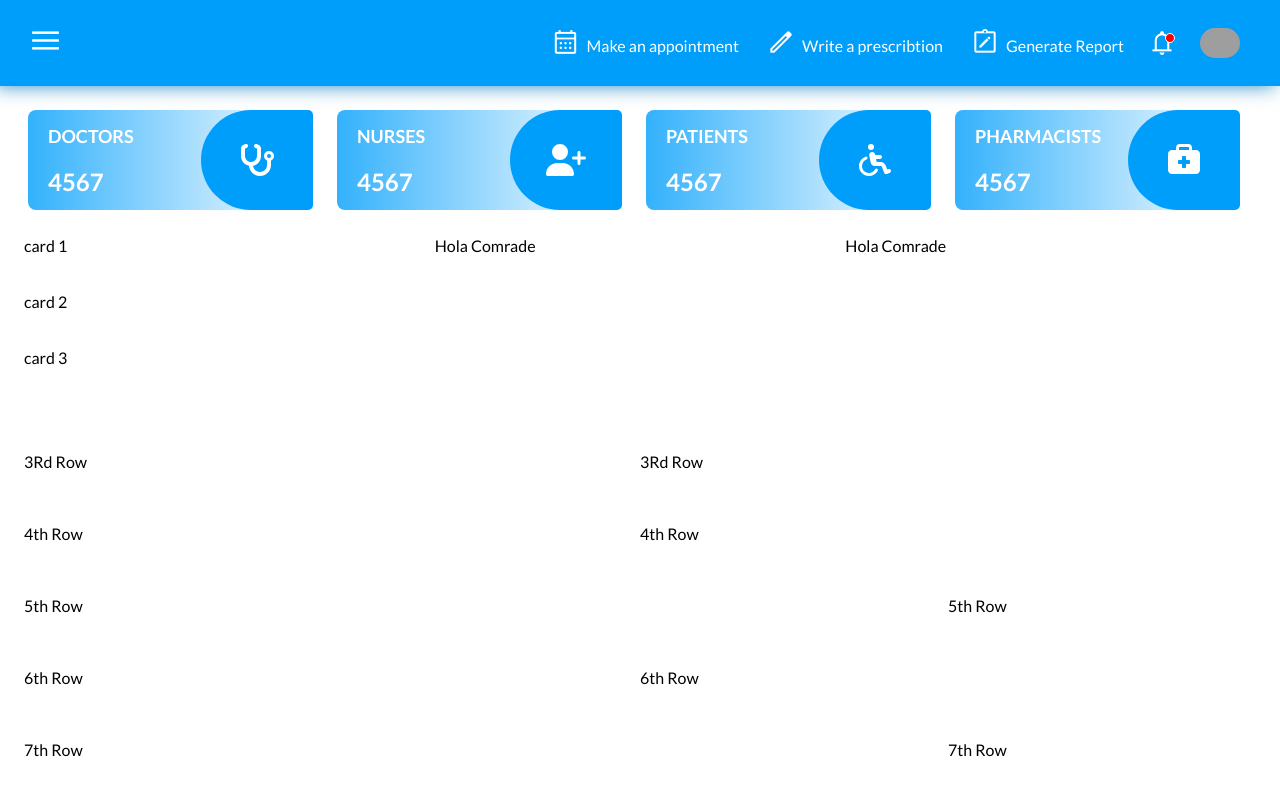
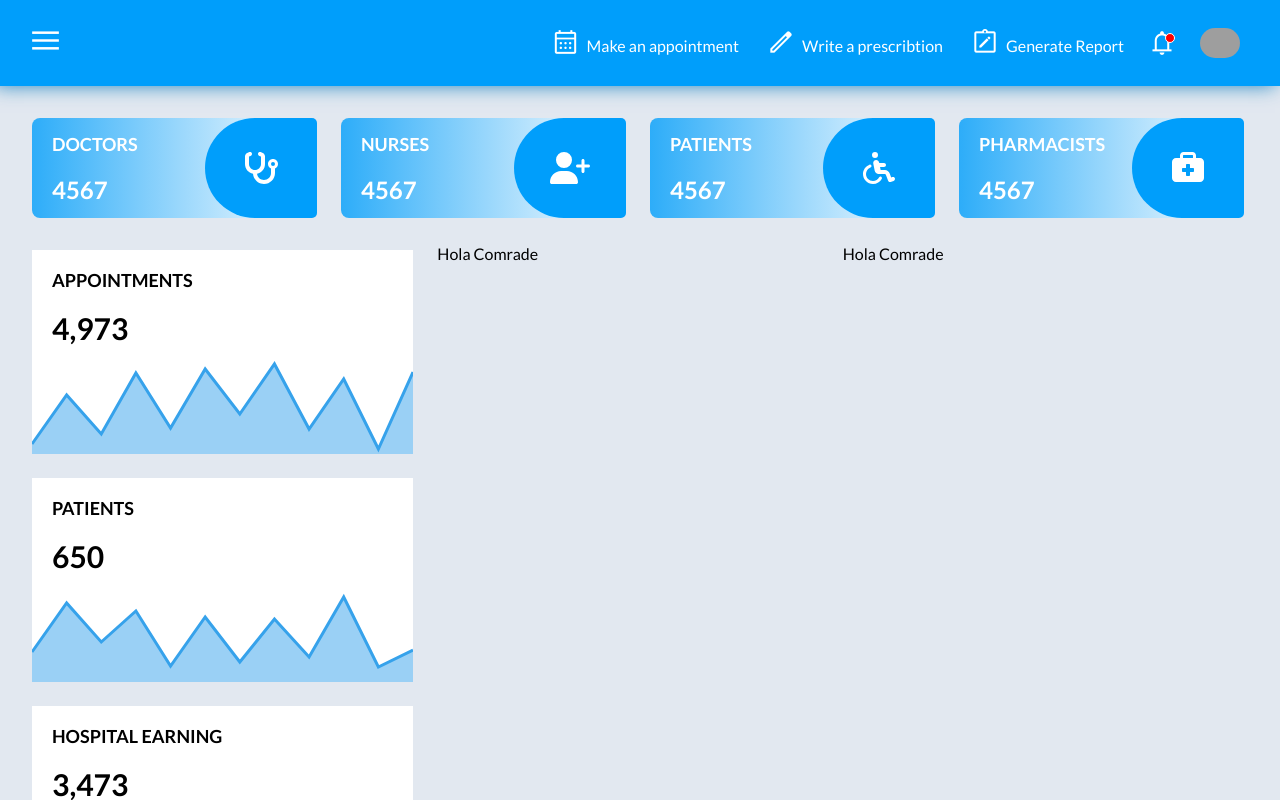
Before and after one commit to T3d4/medboard, a Vue app: page / in a window 1280 px wide. Shown: the top 800 px of the page. Built offline with nearby package versions, Linux system fonts and the light colour scheme; grey boxes are pictures that could not be loaded.

Commit message:
setup chart widget

```diff
--- a/package.json
+++ b/package.json
@@ -13,6 +13,7 @@
     "@fortawesome/fontawesome-svg-core": "^6.4.2",
     "@fortawesome/free-solid-svg-icons": "^6.4.2",
     "@fortawesome/vue-fontawesome": "^3.0.3",
+    "chart.js": "^4.4.0",
     "primeicons": "^6.0.1",
     "primevue": "^3.32.2",
     "vee-validate": "^4.11.3",
--- /dev/null
+++ b/src/data/chartData.js
@@ -0,0 +1,56 @@
+const appointment = [10, 59, 20, 81, 26, 85, 40, 90, 25, 75, 5, 82]
+const patients = [30, 79, 40, 71, 16, 65, 20, 63, 25, 85, 15, 32]
+const earnings = [10, 59, 20, 81, 66, 25, 70, 20, 85, 35, 65, 12]
+
+const setAppointment = () => {
+    const documentStyle = getComputedStyle(document.documentElement)
+
+    return {
+        labels: ['January', 'February', 'March', 'April', 'May', 'June', 'July', 'August', 'September', 'October', 'November', 'December'],
+        datasets: [
+            {
+                data: appointment,
+                fill: true,
+                borderColor: documentStyle.getPropertyValue('rgba(5, 121, 189, 0.84)'),
+                tension: 0,
+                backgroundColor: documentStyle.getPropertyValue('rgba(5, 121, 189, 0.84)')
+            }
+        ]
+    }
+}
+
+const setPatient = () => {
+    const documentStyle = getComputedStyle(document.documentElement)
+
+    return {
+        labels: ['January', 'February', 'March', 'April', 'May', 'June', 'July', 'August', 'September', 'October', 'November', 'December'],
+        datasets: [
+            {
+                data: patients,
+                fill: true,
+                borderColor: documentStyle.getPropertyValue('rgba(5, 121, 189, 0.84)'),
+                tension: 0,
+                backgroundColor: documentStyle.getPropertyValue('rgba(5, 121, 189, 0.84)')
+            }
+        ]
+    }
+}
+
+const setEarning = () => {
+    const documentStyle = getComputedStyle(document.documentElement)
+
+    return {
+        labels: ['January', 'February', 'March', 'April', 'May', 'June', 'July', 'August', 'September', 'October', 'November', 'December'],
+        datasets: [
+            {
+                data: earnings,
+                fill: true,
+                borderColor: documentStyle.getPropertyValue('rgba(5, 121, 189, 0.84)'),
+                tension: 0,
+                backgroundColor: documentStyle.getPropertyValue('rgba(5, 121, 189, 0.84)')
+            }
+        ]
+    }
+}
+
+export { setAppointment, setPatient, setEarning }
--- a/src/views/HomeView.vue
+++ b/src/views/HomeView.vue
@@ -11,7 +11,7 @@
       :class="{ 'header-collapse': sideBar.state, 'header-expand': !sideBar.state }"
     >
       <HeaderBar />
-      <div>
+      <div class="bg-slate-200">
         <ContentView />
       </div>
     </div>
--- a/src/views/MedBoard.vue
+++ b/src/views/MedBoard.vue
@@ -1,16 +1,24 @@
 <template>
-  <div class="px-2 py-6 h-full">
-  <!-- Doctors -->
-    <div class="flex flex-row pl-2 pr-5">
+  <div class="px-4 py-8 h-full font-Lato">
+    <!-- First Row -->
+    <!-- Doctors -->
+    <div class="flex flex-row pl-1 pr-2">
       <div class="basis-1/4 max-w-[25%] px-3">
         <router-link to="">
           <div class="flex card relative rounded-lg">
-            <div class=" text-white font-Lato font-bold text-lg pl-5 py-3">
+            <div class="text-white font-Lato font-bold text-lg pl-5 py-3">
               <h6 class="pb-4">DOCTORS</h6>
               <p class="text-2xl">4567</p>
             </div>
-            <div class="bg-dashboard-primary rounded-l-[80px] rounded-r-lg absolute right-0 flex items-center h-full w-[112px]">
-            <font-awesome-icon icon="stethoscope" size="2xl" style="color: #ffffff;" class="mx-auto"/>
+            <div
+              class="bg-dashboard-primary rounded-l-[80px] rounded-r-lg absolute right-0 flex items-center h-full w-[112px]"
+            >
+              <font-awesome-icon
+                icon="stethoscope"
+                size="2xl"
+                style="color: #ffffff"
+                class="mx-auto"
+              />
             </div>
           </div>
         </router-link>
@@ -23,8 +31,15 @@
               <h6 class="pb-4">NURSES</h6>
               <p class="text-2xl">4567</p>
             </div>
-            <div class="bg-dashboard-primary rounded-l-[80px] rounded-r-lg absolute right-0 flex items-center h-full w-[112px]">
-            <font-awesome-icon icon="user-plus" size="2xl" style="color: #ffffff;" class="mx-auto"/>
+            <div
+              class="bg-dashboard-primary rounded-l-[80px] rounded-r-lg absolute right-0 flex items-center h-full w-[112px]"
+            >
+              <font-awesome-icon
+                icon="user-plus"
+                size="2xl"
+                style="color: #ffffff"
+                class="mx-auto"
+              />
             </div>
           </div>
         </router-link>
@@ -33,12 +48,19 @@
       <div class="basis-1/4 max-w-[25%] px-3">
         <router-link to="">
           <div class="flex card relative rounded-lg">
-            <div class=" text-white font-Lato font-bold text-lg pl-5 py-3">
+            <div class="text-white font-Lato font-bold text-lg pl-5 py-3">
               <h6 class="pb-4">PATIENTS</h6>
               <p class="text-2xl">4567</p>
             </div>
-            <div class="bg-dashboard-primary rounded-l-[80px] rounded-r-lg absolute right-0 flex items-center h-full w-[112px]">
-            <font-awesome-icon icon="wheelchair" size="2xl" style="color: #ffffff;" class="mx-auto"/>
+            <div
+              class="bg-dashboard-primary rounded-l-[80px] rounded-r-lg absolute right-0 flex items-center h-full w-[112px]"
+            >
+              <font-awesome-icon
+                icon="wheelchair"
+                size="2xl"
+                style="color: #ffffff"
+                class="mx-auto"
+              />
             </div>
           </div>
         </router-link>
@@ -47,23 +69,55 @@
       <div class="basis-1/4 max-w-[25%] px-3">
         <router-link to="">
           <div class="flex card relative rounded-lg">
-            <div class=" text-white font-Lato font-bold text-lg pl-5 py-3">
+            <div class="text-white font-Lato font-bold text-lg pl-5 py-3">
               <h6 class="pb-4">PHARMACISTS</h6>
               <p class="text-2xl">4567</p>
             </div>
-            <div class="bg-dashboard-primary rounded-l-[80px] rounded-r-lg absolute right-0 flex items-center h-full w-[112px]">
-            <font-awesome-icon icon="briefcase-medical" size="2xl" style="color: #ffffff;" class="mx-auto"/>
+            <div
+              class="bg-dashboard-primary rounded-l-[80px] rounded-r-lg absolute right-0 flex items-center h-full w-[112px]"
+            >
+              <font-awesome-icon
+                icon="briefcase-medical"
+                size="2xl"
+                style="color: #ffffff"
+                class="mx-auto"
+              />
             </div>
           </div>
         </router-link>
       </div>
     </div>
+    <!-- Second Row -->
     <div class="flex flex-row px-4 py-6">
-      <div class="basis-1/3">
+      <div class="max-w-[33.333%] basis-1/3 pr-6 py-2 ">
         <div class="flex flex-col">
-          <div class="basis-1/3 mb-8 max-w-[33.333%]">card 1</div>
-          <div class="basis-1/3 mb-8 max-w-[33.333%]">card 2</div>
-          <div class="basis-1/3 mb-8 max-w-[33.333%]">card 3</div>
+          <div class="mb-6 bg-white">
+            <div class="text-lg font-bold pl-5">
+              <h6 class="py-4">APPOINTMENTS</h6>
+              <p class="text-3xl pb-2">4,973</p>
+            </div>
+            <div>
+              <Chart type="line" :data="chartAppointment" :options="chartOptions" class="h-[100px]"/>
+            </div>
+          </div>
+          <div class="mb-6 bg-white">
+            <div class="text-lg font-bold pl-5">
+              <h6 class="py-4">PATIENTS</h6>
+              <p class="text-3xl pb-2">650</p>
+            </div>
+            <div>
+              <Chart type="line" :data="chartPatient" :options="chartOptions" class="h-[100px]"/>
+            </div>
+          </div>
+          <div class=" bg-white">
+            <div class="text-lg font-bold pl-5">
+              <h6 class="py-4">HOSPITAL EARNING</h6>
+              <p class="text-3xl pb-2">3,473</p>
+            </div>
+            <div class="h-fit">
+              <Chart type="line" :data="chartEarning" :options="chartOptions" class="h-[100px]"/>
+            </div>
+          </div>
         </div>
       </div>
       <div class="basis-1/3 max-w-[33.333%]">Hola Comrade</div>
@@ -92,8 +146,48 @@
   </div>
 </template>
 
+<script setup>
+import { ref, onMounted } from 'vue'
+import {setAppointment, setPatient, setEarning} from '../data/chartData'
+
+onMounted(() => {
+  chartAppointment.value = setAppointment()
+  chartPatient.value = setPatient()
+  chartEarning.value = setEarning()
+  chartOptions.value = setChartOptions()
+})
+
+const chartAppointment = ref()
+const chartPatient = ref()
+const chartEarning = ref()
+const chartOptions = ref()
+
+
+
+const setChartOptions = () => {
+  return {
+    maintainAspectRatio: false,
+    aspectRatio: 0.7,
+    pointRadius: 0,
+    plugins: {
+      legend: {
+        display: false
+      }
+    },
+    scales: {
+      x: {
+        display: false
+      },
+      y: {
+        display: false
+      }
+    }
+  }
+}
+</script>
+
 <style scoped>
-.card{
-  background-image: linear-gradient(90deg,rgba(0,158,251,.8),#fff);
+.card {
+  background-image: linear-gradient(90deg, rgba(0, 158, 251, 0.8), #fff);
 }
 </style>
```
Also changed, not shown: src/main.js (+8 -1 lines), 1 other file (tests, documents, lock files or other folders).
